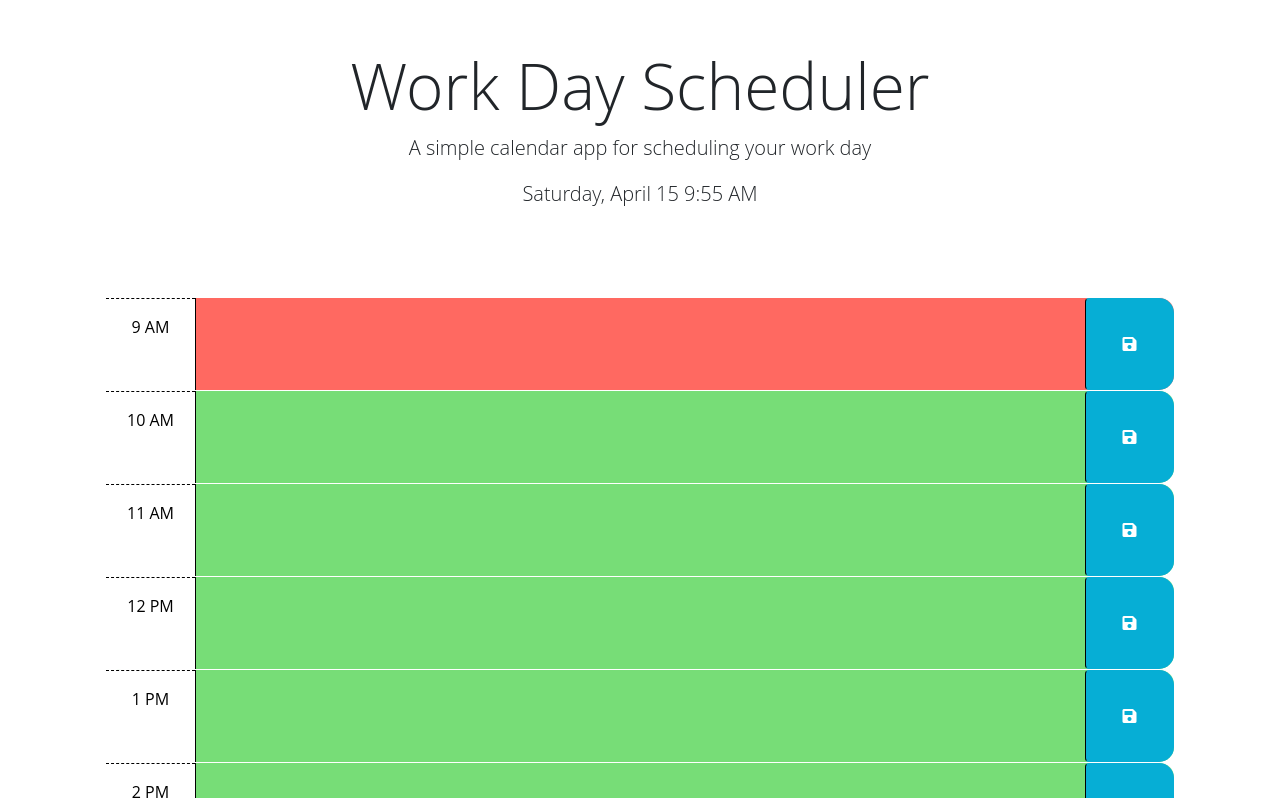
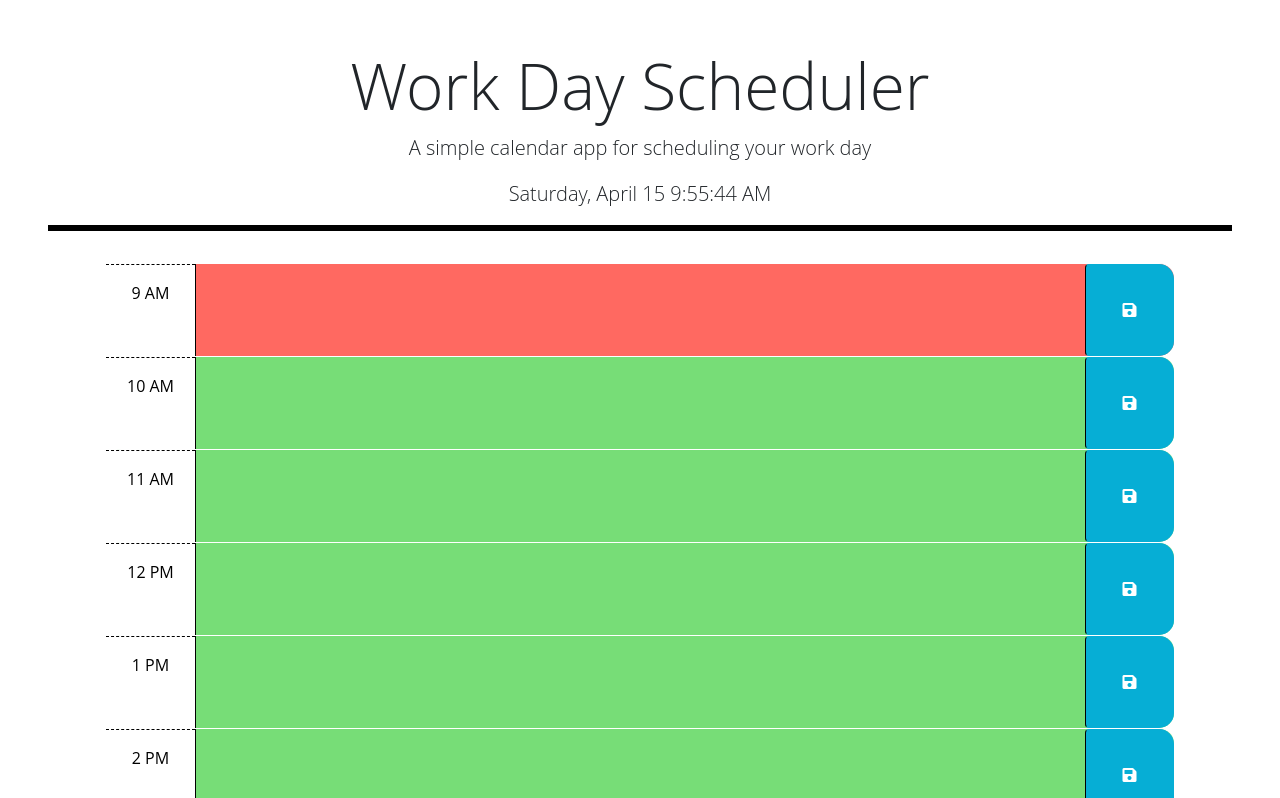
Before and after one commit to Dinh282/personal-scheduler, a plain HTML site: page index.html in a window 1280 px wide. Shown: the top 798 px of the page. Drawn offline with nearby package versions, Linux system fonts and the light colour scheme.

Commit message:
add code for saved message, add code for time update

```diff
--- a/Develop/script.js
+++ b/Develop/script.js
@@ -2,13 +2,6 @@
 // the code isn't run until the browser has finished rendering all the elements
 // in the html.
 $(function () {
-  // TODO: Add a listener for click events on the save button. This code should
-  // use the id in the containing time-block as a key to save the user input in
-  // local storage. HINT: What does `this` reference in the click listener
-  // function? How can DOM traversal be used to get the "hour-x" id of the
-  // time-block containing the button that was clicked? How might the id be
-  // useful when saving the description in local storage?
-
 
   for (let i = 9; i <= 17; i++) {
 
@@ -48,7 +41,6 @@ $(function () {
 
   }
 
-
   //we select all the save buttons with the class saveBtn and add eventlisteners to them.
     $(".saveBtn").on("click", function() {
       //using an annonymous function, we grab the textarea value and id of its parent time-block
@@ -58,26 +50,22 @@ $(function () {
       //we save what user input in the textarea to localstorage and use the
       //id of the time-block as the key
       localStorage.setItem(time, text);
+
+      //when saveBtn is clicked we have a fadeIn and fadeOut effect for a message notifying
+      //user that their entry is saved/
+      $(".savedMessage").text("Entry Saved! 💾").fadeIn('slow', function(){
+        setTimeout(function() {
+          $('.savedMessage').fadeOut('slow')
+        }, 600);
+      })
     });
 
-
-
-  //
-  // TODO: Add code to apply the past, present, or future class to each time
-  // block by comparing the id to the current hour. HINTS: How can the id
-  // attribute of each time-block be used to conditionally add or remove the
-  // past, present, and future classes? How can Day.js be used to get the
-  // current hour in 24-hour time?
-  //
-  const currentHour = dayjs().format("H");
-
-  // Loop through each time block using the .each() method
+  // loop through each time block using the .each() method
   $(".time-block").each(function() {
+    //we split hour-x at - to get an array of [hour, x] and we pop off
+    //x to use as value for blockhour
     const blockHour = parseInt($(this).attr("id").split("-").pop());
-    // const blockHour = parseInt($(this).attr("data"));
-    // const blockHour = $(this).attr("data");
-    console.log(blockHour);
-    console.log(typeof blockHour);
+    const currentHour = dayjs().format("H");
 
     //apply the appropriate CSS class based on the comparison of blockHour and currentHour
     if (blockHour < currentHour) {
@@ -87,41 +75,27 @@ $(function () {
     } else {
       $(this).addClass("future");
     }
-
-    // console.log(currentHour + " " + blockHour);
-    // console.log(parseInt($(".time-block").attr("id")));
-    // console.log(parseInt("hour-9".split("-").pop()));
-    // console.log($(".time-block").attr("id"));
-    // console.log(blockHour)
   });
 
-
-  // TODO: Add code to get any user input that was saved in localStorage and set
-  // the values of the corresponding textarea elements. HINT: How can the id
-  // attribute of each time-block be used to do this?
-  //
-
   var timeBlock = $(".time-block");
-
-  //we use for loop to iterate through each timeBlock to set user input in local storage.
+  //we use for loop to iterate through each timeBlock to get user input from local storage.
   for(var i = 0; i < timeBlock.length; i++) {
 
-   var timeBlckId = $(timeBlock[i]).attr("id");
+  var timeBlckId = $(timeBlock[i]).attr("id");
+  var savedInput = localStorage.getItem(timeBlckId);
 
-    var savedInput = localStorage.getItem(timeBlckId);
-
+  //if there is a value for the key of the time block, then we set it to the text area.
     if (savedInput !== null) {
       $(timeBlock[i]).children(".description").val(savedInput);
     }
-
   }
 
-
-
-  // TODO: Add code to display the current date in the header of the page.
-  var currentDay = dayjs().format("dddd, MMMM DD h:mm A")
-  $("#currentDay").text(currentDay);
-
+  //adds display the current date in the header of the page.
+  //setInterval allows the time to be updated every 1 second.
+  setInterval(function (){
+    var currentDay = dayjs().format("dddd, MMMM DD h:mm:ss A")
+    $("#currentDay").text(currentDay);
+  }, 1000)
 
 
 });
--- a/Develop/style.css
+++ b/Develop/style.css
@@ -14,6 +14,11 @@ textarea {
 
 .p-5 {
   text-align: center;
+  padding-bottom: 2rem!important;
+}
+
+.mb-4 {
+  margin-bottom: 0!important;
 }
 
 .description {
@@ -61,3 +66,13 @@ textarea {
   font-size: 20px;
   transition: all 0.3s ease-in-out;
 }
+
+.line {
+border: solid black;
+background-color: black;
+}
+
+.savedMessage {
+  font-size: 1.3rem;
+  text-align: center;
+}
--- a/index.html
+++ b/index.html
@@ -29,9 +29,11 @@
       <h1 class="display-3">Work Day Scheduler</h1>
       <p class="lead">A simple calendar app for scheduling your work day</p>
       <p id="currentDay" class="lead"></p>
+      <div class="line"></div>
+
     </header>
+    <div class="savedMessage" ></div>
     <div class="container-fluid px-5 container">
-
 
     </div>
 
```
Also changed, not shown: Assets/05-third-party-apis-homework-demo.gif (deleted), Assets/work-day-scheduler_img.png (added), 1 other file.
